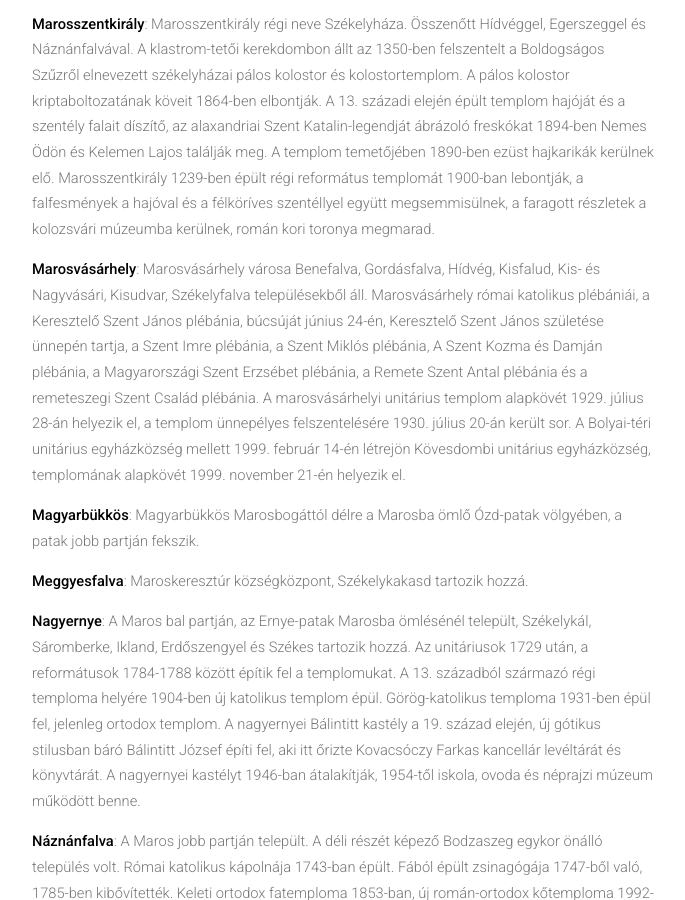
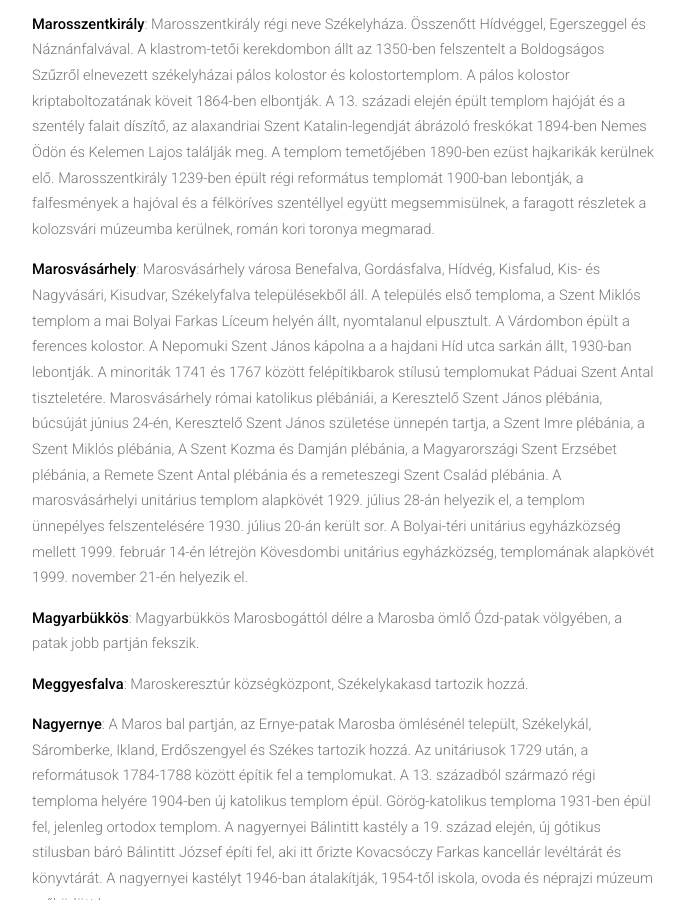
Before and after one commit to siculia/siculia.github.io, a Jekyll site: the page built from siculia-marosszek.html, in a window 1280 px wide and 900 px high, scrolled down 4541 px. Shown: the whole window, without its empty margins (128-813 px from the left). Built offline with Jekyll 4.4.1, drawn with Linux system fonts in a browser that asks for light colours; nearby versions of some CDN libraries; library files that are not in the unit come from our copies.

Commit message:
Marosvásárhely

```diff
--- a/siculia-marosszek.html
+++ b/siculia-marosszek.html
@@ -62,7 +62,7 @@ layout: default
 							<p style="text-align: left;"><b>Marosszentanna</b>: A Maros jobb partján települt, északi részén állt egykor Benefalva. Marosbárdos, Udvarfalva és Várhegy tartozik hozzá. A településen népvándorlás-kori temetőt tártak fel. Református templomának félköríves szentélye, diadalíve, szentélyboltozata, a szentségtartó fülkéje román stílusban épült a 13. századmásodik felében, 14. századi freskó díszíti. A szentély freskóit először 1911-1912-ben tárják fel, a szentély falának központi falképe a Szent Anna harmadmagával, Szent Annát és a szent családot ábrázolja. A templomhajó nyugati oldalán fatorony állt, a jelenlegi templomtorony 1930-ban épül fel, ekkor pusztult el a nyugati hajófal falfestményeinek nagy része is. Román ortodox temploma 1929-ben épült fel.  A marosszentannai Demeter József fafaragó mester kegyszobrok faragásával szerzett a helységnek hírnevet.</p>
 							<p style="text-align: left;"><b>Marosszentgyörgy</b>: A Maros bal partján települt, Csejd és Tófalva tartozik hozzá. Román-kori templomát 1731-ben átalakítják és a katolikusok újraszentelik, 1750-ben kazettás mennyezetet kap, templomtornya  1823-ban, plébániája 1936-ban készült el. Református temploma 1938-ban, unitárius temploma 1997-ben épült. A marosszentgyörgyi, vagy Petki István-féle udvarház a 17. században épült. Az udvarházat 1870-ben a Máriaffi család kastéllyá alakítja át, vele szemben áll a Máriaffi-kápolna. A település területén mintegy harminc forrás található. A Máriaffi-kastély alatti réten található az 1880-ban felépült Sós-fürdő, ahol ma szálloda, étterem, szauna, fitness terem, édes- és sósvizû fedett és kültéri medence várja a vendégeket. A sós-jódos Marosszentgyörgyi-fürdő 1914-ben épül fel.</p>
 							<p style="text-align: left;"><b>Marosszentkirály</b>: Marosszentkirály régi neve Székelyháza. Összenőtt Hídvéggel, Egerszeggel és Náznánfalvával. A klastrom-tetői kerekdombon állt az 1350-ben felszentelt a Boldogságos Szűzről elnevezett székelyházai pálos kolostor és kolostortemplom. A pálos kolostor kriptaboltozatának köveit 1864-ben elbontják. A 13. századi elején épült templom hajóját és a szentély falait díszítő, az alaxandriai Szent Katalin-legendját ábrázoló freskókat 1894-ben Nemes Ödön és Kelemen Lajos találják meg. A templom temetőjében 1890-ben ezüst hajkarikák kerülnek elő. Marosszentkirály 1239-ben épült régi református templomát 1900-ban lebontják, a falfesmények a hajóval és a félköríves szentéllyel együtt megsemmisülnek, a faragott részletek a kolozsvári múzeumba kerülnek, román kori toronya megmarad.</p>
-							<p style="text-align: left;"><b>Marosvásárhely</b>: Marosvásárhely városa Benefalva, Gordásfalva, Hídvég, Kisfalud, Kis- és Nagyvásári, Kisudvar, Székelyfalva településekből áll. Marosvásárhely római katolikus plébániái, a Keresztelő Szent János plébánia, búcsúját június 24-én, Keresztelő Szent János születése ünnepén tartja, a Szent Imre plébánia, a Szent Miklós plébánia, A Szent Kozma és Damján plébánia, a Magyarországi Szent Erzsébet plébánia, a Remete Szent Antal plébánia és a remeteszegi Szent Család plébánia. A marosvásárhelyi unitárius templom alapkövét 1929. július 28-án helyezik el, a templom ünnepélyes felszentelésére 1930. július 20-án került sor. A Bolyai-téri unitárius egyházközség mellett 1999. február 14-én létrejön Kövesdombi unitárius egyházközség, templomának alapkövét 1999. november 21-én helyezik el.</p>
+							<p style="text-align: left;"><b>Marosvásárhely</b>: Marosvásárhely városa Benefalva, Gordásfalva, Hídvég, Kisfalud, Kis- és Nagyvásári, Kisudvar, Székelyfalva településekből áll. A település első temploma, a Szent Miklós templom a mai Bolyai Farkas Líceum helyén állt, nyomtalanul elpusztult. A Várdombon épült a ferences kolostor. A Nepomuki Szent János kápolna a  a hajdani Híd utca sarkán állt, 1930-ban lebontják. A minoriták 1741 és 1767 között felépítikbarok stílusú templomukat Páduai Szent Antal tiszteletére. Marosvásárhely római katolikus plébániái, a Keresztelő Szent János plébánia, búcsúját június 24-én, Keresztelő Szent János születése ünnepén tartja, a Szent Imre plébánia, a Szent Miklós plébánia, A Szent Kozma és Damján plébánia, a Magyarországi Szent Erzsébet plébánia, a Remete Szent Antal plébánia és a remeteszegi Szent Család plébánia. A marosvásárhelyi unitárius templom alapkövét 1929. július 28-án helyezik el, a templom ünnepélyes felszentelésére 1930. július 20-án került sor. A Bolyai-téri unitárius egyházközség mellett 1999. február 14-én létrejön Kövesdombi unitárius egyházközség, templomának alapkövét 1999. november 21-én helyezik el.</p>
 							<p style="text-align: left;"><b>Magyarbükkös</b>: Magyarbükkös Marosbogáttól délre a Marosba ömlő Ózd-patak völgyében, a patak jobb partján fekszik.</p>
 							<p style="text-align: left;"><b>Meggyesfalva</b>: Maroskeresztúr községközpont, Székelykakasd tartozik hozzá.</p>
 							<p style="text-align: left;"><b>Nagyernye</b>: A Maros bal partján, az Ernye-patak Marosba ömlésénél települt, Székelykál, Sáromberke, Ikland, Erdőszengyel és Székes tartozik hozzá. Az unitáriusok 1729 után, a reformátusok 1784-1788 között építik fel a templomukat. A 13. századból származó régi temploma helyére 1904-ben új katolikus templom épül. Görög-katolikus temploma 1931-ben épül fel, jelenleg ortodox templom. A nagyernyei Bálintitt kastély a 19. század elején, új gótikus stilusban báró Bálintitt József építi fel, aki itt őrizte Kovacsóczy Farkas kancellár levéltárát és könyvtárát. A nagyernyei kastélyt 1946-ban átalakítják, 1954-től iskola, ovoda és néprajzi múzeum működött benne.</p>
```
